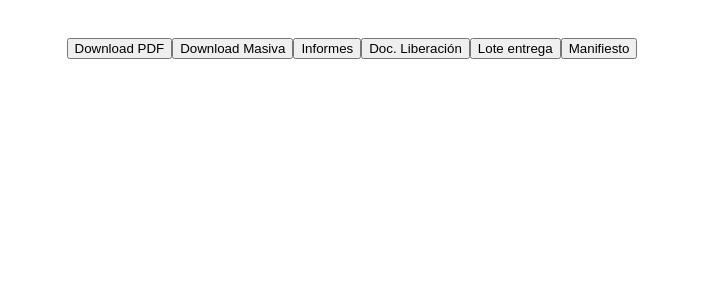
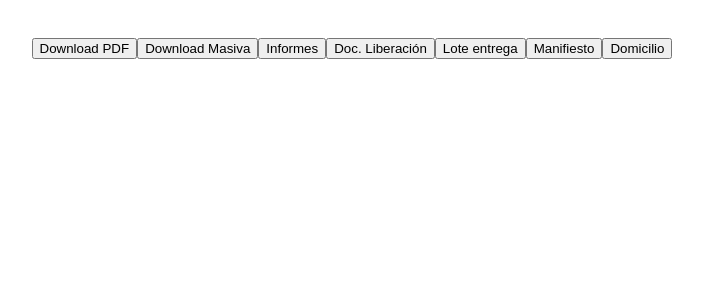
Before and after one commit to miturriago/jspdf_barcode, a Vue app: page / in a window 1280 px wide. Shown: the top 300 px of the page, without its empty margins (288-991 px from the left). Built offline with nearby package versions, Linux system fonts and the light colour scheme.

Commit message:
delivery format

```diff
--- a/src/App.vue
+++ b/src/App.vue
@@ -7,9 +7,10 @@
       <button @click="docLib">Doc. Liberación</button>
       <button @click="loteEntrega">Lote entrega</button>
       <button @click="manifiesto">Manifiesto</button>
+      <button @click="deliveryPdf">Domicilio</button>
     </div>
     <div ref="content">
-      <img id="code39" v-if="code==null" />
+      <img id="code39" v-if="code == null" />
     </div>
   </div>
 </template>
@@ -33,7 +34,7 @@ export default {
           ciudad: "BARRANQUILLA",
           fecha: "21-07-2020",
           os: "2345",
-          nip: "1"
+          nip: "1",
         },
         {
           guie: "1234092126",
@@ -44,7 +45,7 @@ export default {
           ciudad: "BARRANQUILLA",
           fecha: "21-07-2020",
           os: "2345",
-          nip: "1"
+          nip: "1",
         },
         {
           guie: "1234092127",
@@ -55,7 +56,7 @@ export default {
           ciudad: "BARRANQUILLA",
           fecha: "21-07-2020",
           os: "2345",
-          nip: "1"
+          nip: "1",
         },
         {
           guie: "1234092128",
@@ -66,7 +67,7 @@ export default {
           ciudad: "BARRANQUILLA",
           fecha: "21-07-2020",
           os: "2345",
-          nip: "1"
+          nip: "1",
         },
         {
           guie: "1234092129",
@@ -77,7 +78,7 @@ export default {
           ciudad: "BARRANQUILLA",
           fecha: "21-07-2020",
           os: "2345",
-          nip: "1"
+          nip: "1",
         },
         {
           guie: "1234092130",
@@ -88,7 +89,7 @@ export default {
           ciudad: "BARRANQUILLA",
           fecha: "21-07-2020",
           os: "2345",
-          nip: "1"
+          nip: "1",
         },
         {
           guie: "1234092131",
@@ -99,7 +100,7 @@ export default {
           ciudad: "BARRANQUILLA",
           fecha: "21-07-2020",
           os: "2345",
-          nip: "1"
+          nip: "1",
         },
         {
           guie: "1234092132",
@@ -110,7 +111,7 @@ export default {
           ciudad: "BARRANQUILLA",
           fecha: "21-07-2020",
           os: "2345",
-          nip: "1"
+          nip: "1",
         },
         {
           guie: "1234092133",
@@ -121,7 +122,7 @@ export default {
           ciudad: "BARRANQUILLA",
           fecha: "21-07-2020",
           os: "2345",
-          nip: "1"
+          nip: "1",
         },
         {
           guie: "1234092134",
@@ -132,7 +133,7 @@ export default {
           ciudad: "BARRANQUILLA",
           fecha: "21-07-2020",
           os: "2345",
-          nip: "1"
+          nip: "1",
         },
         {
           guie: "1234092135",
@@ -143,7 +144,7 @@ export default {
           ciudad: "BARRANQUILLA",
           fecha: "21-07-2020",
           os: "2345",
-          nip: "1"
+          nip: "1",
         },
         {
           guie: "1234092136",
@@ -154,7 +155,7 @@ export default {
           ciudad: "BARRANQUILLA",
           fecha: "21-07-2020",
           os: "2345",
-          nip: "1"
+          nip: "1",
         },
         {
           guie: "1234092137",
@@ -165,7 +166,7 @@ export default {
           ciudad: "BARRANQUILLA",
           fecha: "21-07-2020",
           os: "2345",
-          nip: "1"
+          nip: "1",
         },
         {
           guie: "1234092138",
@@ -176,7 +177,7 @@ export default {
           ciudad: "BARRANQUILLA",
           fecha: "21-07-2020",
           os: "2345",
-          nip: "1"
+          nip: "1",
         },
         {
           guie: "1234092139",
@@ -187,7 +188,7 @@ export default {
           ciudad: "BARRANQUILLA",
           fecha: "21-07-2020",
           os: "2345",
-          nip: "1"
+          nip: "1",
         },
         {
           guie: "1234092140",
@@ -198,7 +199,7 @@ export default {
           ciudad: "BARRANQUILLA",
           fecha: "21-07-2020",
           os: "2345",
-          nip: "1"
+          nip: "1",
         },
         {
           guie: "1234092141",
@@ -209,7 +210,7 @@ export default {
           ciudad: "BARRANQUILLA",
           fecha: "21-07-2020",
           os: "2345",
-          nip: "1"
+          nip: "1",
         },
         {
           guie: "1234092142",
@@ -220,7 +221,7 @@ export default {
           ciudad: "BARRANQUILLA",
           fecha: "21-07-2020",
           os: "2345",
-          nip: "1"
+          nip: "1",
         },
         {
           guie: "1234092143",
@@ -231,7 +232,7 @@ export default {
           ciudad: "BARRANQUILLA",
           fecha: "21-07-2020",
           os: "2345",
-          nip: "1"
+          nip: "1",
         },
         {
           guie: "1234092144",
@@ -242,7 +243,7 @@ export default {
           ciudad: "BARRANQUILLA",
           fecha: "21-07-2020",
           os: "2345",
-          nip: "1"
+          nip: "1",
         },
         {
           guie: "1234092145",
@@ -253,7 +254,7 @@ export default {
           ciudad: "BARRANQUILLA",
           fecha: "21-07-2020",
           os: "2345",
-          nip: "1"
+          nip: "1",
         },
         {
           guie: "1234092146",
@@ -264,7 +265,7 @@ export default {
           ciudad: "BARRANQUILLA",
           fecha: "21-07-2020",
           os: "2345",
-          nip: "1"
+          nip: "1",
         },
         {
           guie: "1234092147",
@@ -275,7 +276,7 @@ export default {
           ciudad: "BARRANQUILLA",
           fecha: "21-07-2020",
           os: "2345",
-          nip: "1"
+          nip: "1",
         },
         {
           guie: "1234092127",
@@ -286,7 +287,7 @@ export default {
           ciudad: "BARRANQUILLA",
           fecha: "21-07-2020",
           os: "2345",
-          nip: "1"
+          nip: "1",
         },
         {
           guie: "1234092148",
@@ -297,7 +298,7 @@ export default {
           ciudad: "BARRANQUILLA",
           fecha: "21-07-2020",
           os: "2345",
-          nip: "1"
+          nip: "1",
         },
         {
           guie: "1234092149",
@@ -308,7 +309,7 @@ export default {
           ciudad: "BARRANQUILLA",
           fecha: "21-07-2020",
           os: "2345",
-          nip: "1"
+          nip: "1",
         },
         {
           guie: "1234092150",
@@ -319,7 +320,7 @@ export default {
           ciudad: "BARRANQUILLA",
           fecha: "21-07-2020",
           os: "2345",
-          nip: "1"
+          nip: "1",
         },
         {
           guie: "1234092151",
@@ -330,7 +331,7 @@ export default {
           ciudad: "BARRANQUILLA",
           fecha: "21-07-2020",
           os: "2345",
-          nip: "1"
+          nip: "1",
         },
         {
           guie: "1234092152",
@@ -341,7 +342,7 @@ export default {
           ciudad: "BARRANQUILLA",
           fecha: "21-07-2020",
           os: "2345",
-          nip: "1"
+          nip: "1",
         },
         {
           guie: "1234092153",
@@ -352,7 +353,7 @@ export default {
           ciudad: "BARRANQUILLA",
           fecha: "21-07-2020",
           os: "2345",
-          nip: "1"
+          nip: "1",
         },
         {
           guie: "1234092154",
@@ -363,7 +364,7 @@ export default {
           ciudad: "BARRANQUILLA",
           fecha: "21-07-2020",
           os: "2345",
-          nip: "1"
+          nip: "1",
         },
         {
           guie: "1234092155",
@@ -374,7 +375,7 @@ export default {
           ciudad: "BARRANQUILLA",
           fecha: "21-07-2020",
           os: "2345",
-          nip: "1"
+          nip: "1",
         },
         {
           guie: "1234092156",
@@ -385,7 +386,7 @@ export default {
           ciudad: "BARRANQUILLA",
           fecha: "21-07-2020",
           os: "2345",
-          nip: "1"
+          nip: "1",
         },
         {
           guie: "1234092157",
@@ -396,7 +397,7 @@ export default {
           ciudad: "BARRANQUILLA",
           fecha: "21-07-2020",
           os: "2345",
-          nip: "1"
+          nip: "1",
         },
         {
           guie: "1234092158",
@@ -407,7 +408,7 @@ export default {
           ciudad: "BARRANQUILLA",
           fecha: "21-07-2020",
           os: "2345",
-          nip: "1"
+          nip: "1",
         },
         {
           guie: "1234092159",
@@ -418,7 +419,7 @@ export default {
           ciudad: "BARRANQUILLA",
           fecha: "21-07-2020",
           os: "2345",
-          nip: "1"
+          nip: "1",
         },
         {
           guie: "1234092160",
@@ -429,7 +430,7 @@ export default {
           ciudad: "BARRANQUILLA",
           fecha: "21-07-2020",
           os: "2345",
-          nip: "1"
+          nip: "1",
         },
         {
           guie: "1234092161",
@@ -440,7 +441,7 @@ export default {
           ciudad: "BARRANQUILLA",
           fecha: "21-07-2020",
           os: "2345",
-          nip: "1"
+          nip: "1",
         },
         {
           guie: "1234092162",
@@ -451,15 +452,182 @@ export default {
           ciudad: "BARRANQUILLA",
           fecha: "21-07-2020",
           os: "2345",
-          nip: "1"
-        }
-      ]
+          nip: "1",
+        },
+      ],
+      delivery: {
+        service: "1234092162",
+        ramitente: "Mauricio Maldonado",
+        destinatario: "Lourdes Barreto",
+        direccion: "calle 21 # 26 72",
+        telefono: "3012345678",
+        ciudad: "BARRANQUILLA",
+        fecha: "21-07-2020",
+        os: "2345",
+        nip: "1",
+      },
     };
   },
   methods: {
+    deliveryPdf() {
+      JsBarcode("#code39", "0001", {
+        format: "CODE39",
+      });
+      let y5 = 5,
+        y16 = 16,
+        yRP = 28,
+        yRS = 33.5,
+        y58 = 58,
+        y26 = 26;
+      const img = document.querySelector("img#code39");
+      var imgDat = logo;
+      var imgData = entrega;
+      var doc = new jsPDF();
+      for (var j = 0; j < 2; j++) {
+        doc.setFont("arial"); //tipo de letra
+        doc.addImage(imgDat, "JPEG", 40, y5, 15, 8); //logo
+        for (var i = 0; i < 7; i++) {
+          if (i == 0) {
+            doc.setFontSize(8);
+            doc.text("Mensajería & Carga", 36, y16);
+            doc.setFontSize(6);
+            doc.setFontType("bold");
+            doc.text("  Ticket de" + "\n" + "  Servicio No", 125, y16);
+          } else if (i == 1) {
+            doc.text("Lic. MINTIC RPOSTAL 0356", 35, y16 + 2);
+          } else if (i == 2) {
+            doc.text("Resol. 876 del 29/04/2014", 36, y16 + 4);
+          } else if (i == 4) {
+            doc.text("Res. MinTransporte No. 0067 de 01/09/2016", 30, y16 + 6);
+          } else if (i == 5) {
+            doc.text("Calle 63B No. 31 - 102", 37, y16 + 8);
+          } else {
+            doc.text("www.libertadexpress.com", 35, y16 + 10);
+          }
+        }
+        doc.setFontType("");
+        //********************Destinatario*************************
+        doc.addImage(img.src, "JPEG", 145, y5 + 1, 40, 15); //BARCODE
+        //Tipo pago
+        doc.rect(13, yRP, 187, 63); //Rectángulo principal
+        doc.rect(14, yRS, 185, 23); //rectángulo de abajo
+        doc.rect(14, y58, 34, 16); //FIrma del remitente
+        doc.rect(49, y58, 34, 32); //info envío
+        doc.rect(50, y58 + 1, 32, 5); //Unidades
+        doc.rect(50, y58 + 7, 32, 5); //Peso
+        doc.rect(50, y58 + 13, 32, 5); //Volumen
+        doc.rect(50, y58 + 19, 32, 5); //Vr. Asegurado
+        doc.rect(50, y58 + 25, 32, 5); //Vr. TOtal
+        doc.rect(84, y58, 34, 23); //Recibí a satisfación
+        doc.rect(119, y58, 30, 32); //Observaciones
+        doc.addImage(imgData, "JPEG", 151, y58 + 2, 49, 30); //logo
+
+        doc.setFontSize(6);
+        doc.rect(15, y26 + 3, 29, 4, "F"); // filled square fecha
+        doc.rect(15, y26 + 8, 3, 21, "F"); // filled square remitente
+        doc.rect(105, y26 + 8, 3, 21, "F"); // filled square destinatario
+        doc.rect(65, y26 + 3, 15, 4, "F"); // filled square origen
+        doc.rect(105, y26 + 3, 15, 4, "F"); // filled square servicio
+        doc.rect(155, y26 + 3, 15, 4, "F"); // filled square destino
+        doc.rect(151, y26 + 31, 48, 3, "F"); // filled square IntentoEntrega
+        doc.setFont(); //tipo de letra
+        doc.setFontSize(8);
+        doc.setTextColor(255);
+        doc.setFontType("bold");
+        doc.text("Fecha y hora de envío", 16, y26 + 6);
+        doc.text("Origen", 66, y26 + 6);
+        doc.text("Servicio", 106, y26 + 6);
+        doc.text("Destino", 156, y26 + 6);
+        doc.setFontSize(6);
+        doc.text("REMITENTE", 17, y26 + 26, 90);
+        doc.text("DESTINATARIO", 107, y26 + 27, 90);
+        doc.setFontSize(5);
+        doc.text("INTENTO DE ENTREGA", 165, y26 + 33);
+        doc.setTextColor(0);
+        doc.setFontSize(4);
+        doc.text(
+          "El usuario deja expresa constancia que tuvo" +
+            "\n" +
+            "conocimiento del contrato que se encuentra publicado" +
+            "\n" +
+            "en la página web: www.libertadexpres.com y en las" +
+            "\n" +
+            "carteleras ubicadas en los puntos de ventas, que" +
+            "\n" +
+            "regula el servicio acordado entre las partes, cuyo" +
+            "\n" +
+            "contenido clausular acepta expresamente con la" +
+            "\n" +
+            "suscripción de este documento. Para la presentación " +
+            "\n" +
+            "de P.Q.R. remítase a nuestra página web " +
+            "\n" +
+            "www.libertadexpress.com o al PBX (5) 3317700",
+          15,
+          y26 + 50
+        );
+        doc.text(
+          "Porque de tal manera amó Dios al mundo, que ha dado " +
+            "\n" +
+            "a su hijo unigénito para que todo aquel que en " +
+            "\n" +
+            "Él cree, no se pierda más tenga vida eterna.",
+          84,
+          y26 + 59
+        );
+        doc.setFontSize(6);
+        doc.text("Firma del remitente", 15, y26 + 34);
+        doc.text("Unidades:", 51, y26 + 35);
+        doc.text("Peso:", 51, y26 + 41);
+        doc.text("Volumen:", 51, y26 + 47);
+        doc.text("Vr. Asegurado:", 51, y26 + 53);
+        doc.text("Vr. Total:", 51, y26 + 59);
+        doc.text("Recibí a satisfación", 85, y26 + 34);
+        doc.text("Observaciones en la entrega:", 120, y26 + 34);
+        doc.setFontType("");
+        doc.setFontSize(8);
+        doc.text("Fecha", 47, y26 + 6); //Fecha envío remitente
+        doc.text("Lugar", 82, y26 + 6); //Lugar origen remitente
+        doc.text("Servicio", 123, y26 + 6); //Fecha envío destinatario
+        doc.text("Destino", 175, y26 + 6); //Lugar origen destinatario
+        doc.setFontSize(6);
+        doc.text("Nombre remitente", 20.5, y26 + 12 - 2); //Nombre remitente
+        doc.text("NIT", 20.5, y26 + 15 - 2.5); //  NIT remitente
+        doc.text("direccion", 20.5, y26 + 18 - 2.9); //direccion remitente
+        doc.text("teléfono", 20.5, y26 + 21 - 2.9); //telefono remitente
+        doc.text("lugar", 20.5, y26 + 24 - 2.9); //lugar remitente
+        doc.setFontType("bold");
+        doc.text("Observaciones en la recogida:", 20.5, y26 + 27 - 2.9); //Observaciones origen
+        doc.text("Observaciones en la entrega:", 110, y26 + 27 - 2.9); //Observaciones destino
+        doc.setFontType("");
+        doc.text("Observaciones para el origen:", 20.5, y26 + 30 - 2.9); //Observaciones origen
+        doc.text("Observaciones para el destino:", 110, y26 + 30 - 2.9); //Observaciones destino
+        doc.text("Nombre destinatario", 110, y26 + 12 - 2); //Nombre destinatario
+        doc.text("NIT", 110, y26 + 15 - 2.5); //  NIT destinatario
+        doc.text("direccion", 110, y26 + 18 - 2.9); //direccion destinatario
+        doc.text("teléfono", 110, y26 + 21 - 2.9); //telefono destinatario
+        doc.text("lugar", 110, y26 + 24 - 2.9); //lugar destinatario
+        doc.line(90, y26 + 55, 90, y26 + 52); // vertical line
+        doc.text("Hora", 92, y26 + 50);
+        doc.line(98, y26 + 55, 98, y26 + 52); // vertical line
+        doc.text("Día", 100, y26 + 50);
+        doc.line(105, y26 + 55, 105, y26 + 52); // vertical line
+        doc.text("Mes", 106, y26 + 50);
+        doc.line(111, y26 + 55, 111, y26 + 52); // vertical line
+        doc.text("Año", 112, y26 + 50);
+        y5 = y5 + 97;
+        y16 = y16 + 97;
+        yRP = yRP + 97;
+        yRS = yRS + 97;
+        y58 = y58 + 97;
+        y26 = y26 + 97;
+      }
+      doc.save("guía crédito_contado.pdf");
+      this.code = "creado";
+    },
     download() {
       JsBarcode("#code39", "12345678901237", {
-        format: "CODE39"
+        format: "CODE39",
       });
       let y5 = 5,
         y16 = 16,
@@ -651,7 +819,7 @@ export default {
       const doc = new jsPDF();
       for (let i = 0; i < this.datas.length; i++) {
         JsBarcode("#code39", this.datas[i].guie, {
-          format: "CODE39"
+          format: "CODE39",
         });
 
         const img = document.querySelector("img#code39");
@@ -926,7 +1094,7 @@ export default {
     },
     informe() {
       JsBarcode("#code39", "12345678901237", {
-        format: "CODE39"
+        format: "CODE39",
       });
 
       const img = document.querySelector("img#code39");
@@ -1211,8 +1379,8 @@ export default {
       doc.line(137, 277, 170, 277); // horizontal line
       doc.text("Quien recibe" + "\n" + "el manifiesto", 137, 280, "center");
       doc.save("manifiesto.pdf");
-    }
-  }
+    },
+  },
 };
 </script>
 
```
